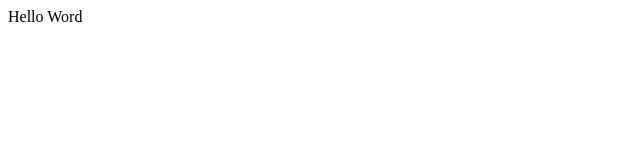
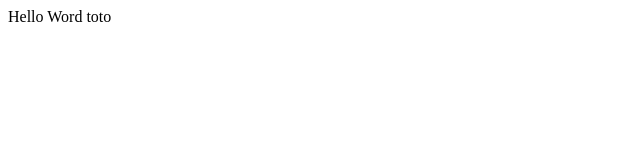
Before and after one commit to lennabow/git-test, a plain HTML site: page index.html in a window 1280 px wide. Shown: the full height of the page, 0-640 px from the left. Drawn offline with Linux system fonts and the light colour scheme.

Commit message:
Update index.html

```diff
--- a/index.html
+++ b/index.html
@@ -6,6 +6,6 @@
     <title>Document</title>
 </head>
 <body>
-    Hello Word
+    Hello Word toto
 </body>
 </html>
```
